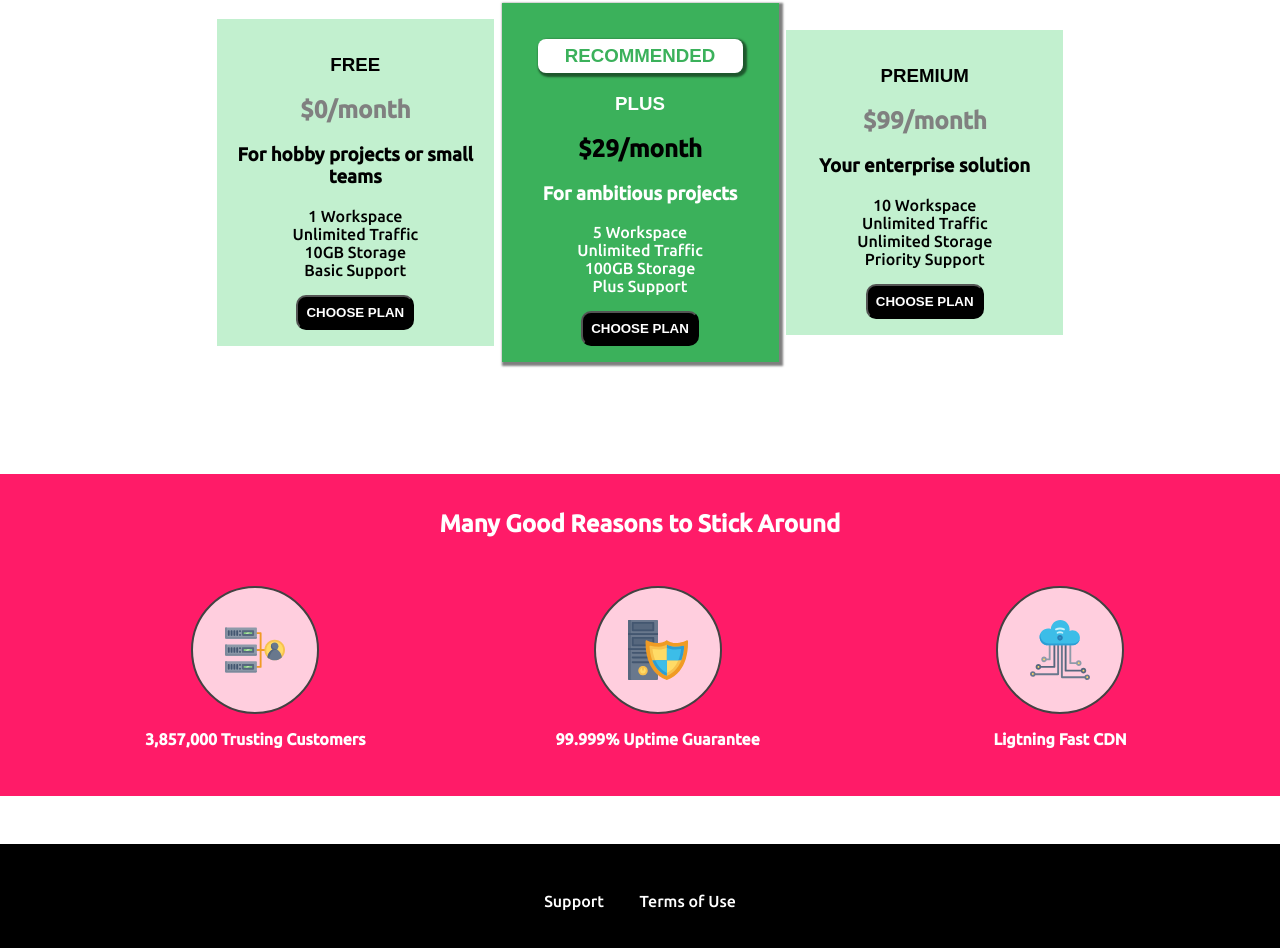
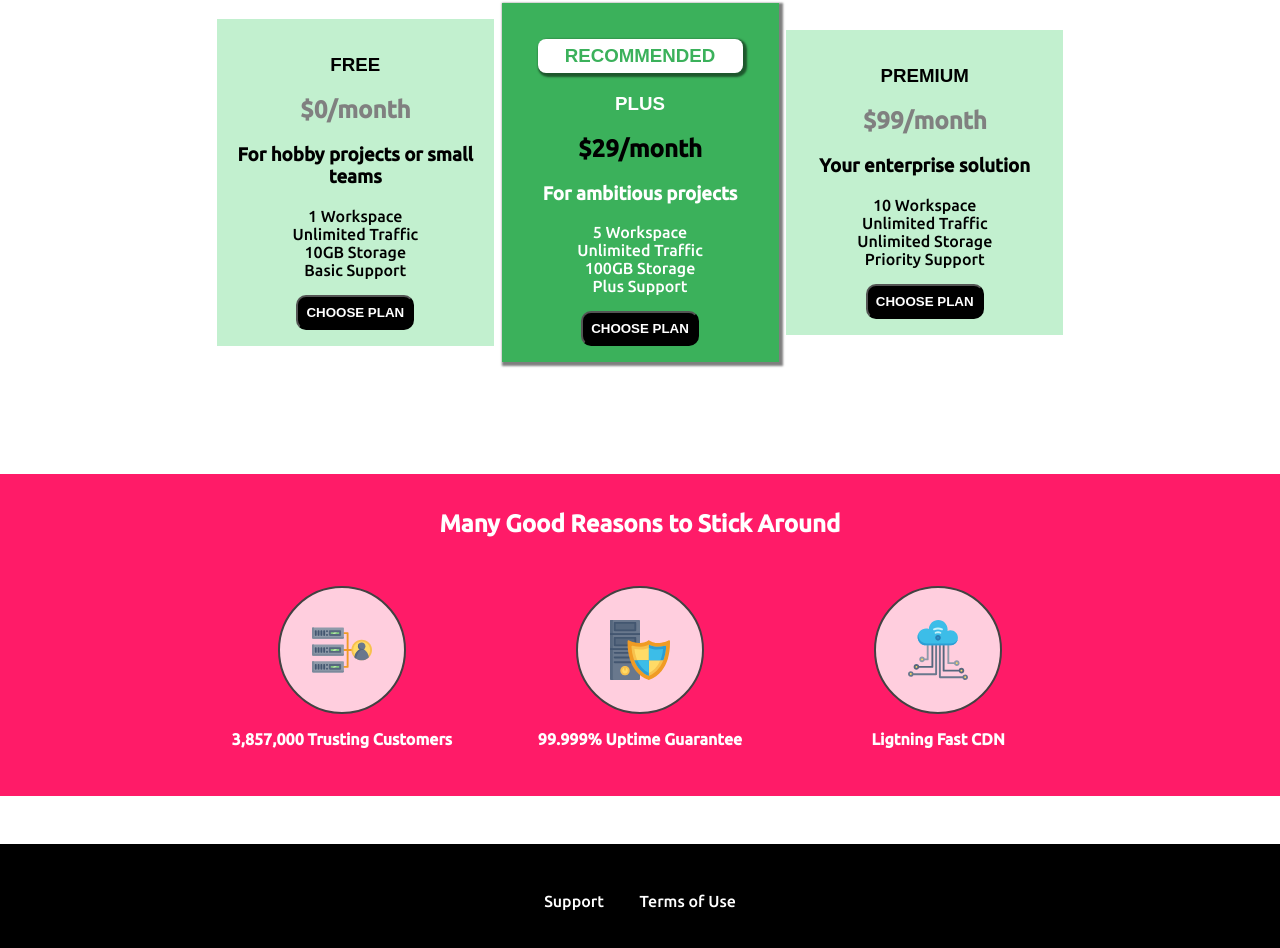
Before and after one commit to CharleneKwok/Host, a plain HTML site: page index.html in a window 1280 px wide. Shown: the part 565-1513 px from the top of the page. Drawn offline with Linux system fonts and the light colour scheme; a web font is replaced by a local one.

Commit message:
fix responsive for main page

```diff
--- a/main.css
+++ b/main.css
@@ -113,12 +113,17 @@ h1 {
     margin-bottom: 3rem;
 }
 
+.key-feature__list {
+    padding: 0;
+}
+
 .key-feature {
-    display: inline-block;
-    width: 33%;
+    width: 50%;
     text-align: center;
     font-weight: bold;
     vertical-align: middle;
+    margin: auto;
+    list-style: none;
 }
 
 .key-feature__image {
@@ -160,4 +165,13 @@ h1 {
     #card-big {
         box-shadow: 2px 2px 2px 2px rgb(0,0,0,0.5);
     }
+
+    .key-feature__list {
+        text-align: center;
+    }
+
+    .key-feature {
+        display: inline-block;
+        width: 23vw;
+    }
 }
```
